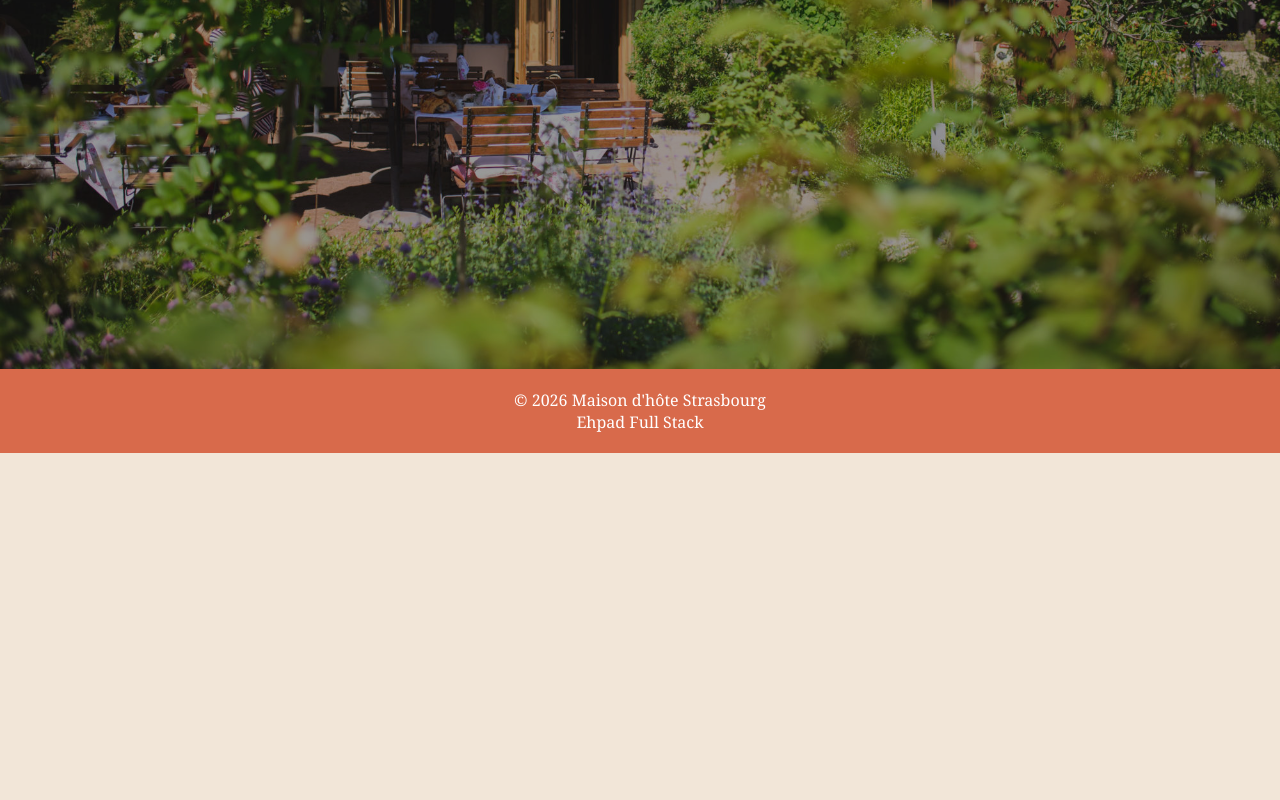
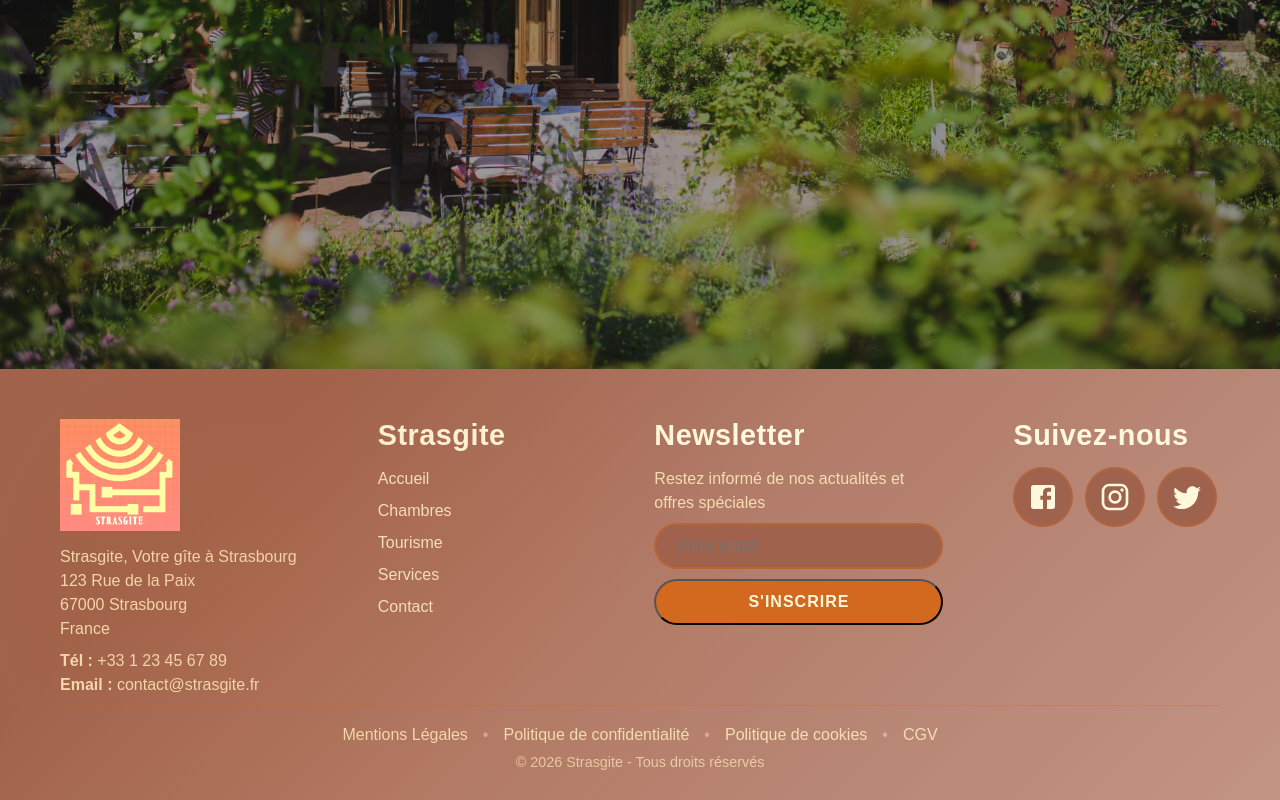
Before and after one commit to WildCodeSchool-2025-11/dev-web-orange-strasgite, a React (Vite) app: page / in a window 1280 px wide. Shown: the part 431-1231 px from the top of the page. Before the commit the page ends 884 px from the top, so only its background shows below. Built offline with nearby package versions, Linux system fonts and the light colour scheme.

Commit message:
modification footer

```diff
--- a/src/components/Footer.tsx
+++ b/src/components/Footer.tsx
@@ -1,10 +1,116 @@
-import "../styles/global.css";
+import { Facebook, Instagram, Twitter } from "@mui/icons-material";
 
 export default function Footer() {
 	return (
-		<footer>
-			<p>© {new Date().getFullYear()} Maison d'hôte Strasbourg</p>
-			<p>Ehpad Full Stack</p>
+		<footer className="footer">
+			<div className="footerContent">
+				{/* Section 1: Logo et Contact */}
+				<div className="footerSection">
+					<div className="footerLogo">
+						<img src="/images/logo-strasgite.png" alt="Strasgite Logo" />
+					</div>
+					<p className="footerAddress">
+						Strasgite, Votre gîte à Strasbourg
+						<br />
+						123 Rue de la Paix
+						<br />
+						67000 Strasbourg
+						<br />
+						France
+					</p>
+					<p className="footerContact">
+						<strong>Tél :</strong> +33 1 23 45 67 89
+						<br />
+						<strong>Email :</strong> contact@strasgite.fr
+					</p>
+				</div>
+
+				{/* Section 2: Navigation */}
+				<div className="footerSection">
+					<h3>Strasgite</h3>
+					<ul className="footerLinks">
+						<li>
+							<a href="/">Accueil</a>
+						</li>
+						<li>
+							<a href="/chambres">Chambres</a>
+						</li>
+						<li>
+							<a href="/tourisme">Tourisme</a>
+						</li>
+						<li>
+							<a href="/services">Services</a>
+						</li>
+						<li>
+							<a href="/contact">Contact</a>
+						</li>
+					</ul>
+				</div>
+
+				{/* Section 3: Newsletter */}
+				<div className="footerSection">
+					<h3>Newsletter</h3>
+					<p className="newsletterText">
+						Restez informé de nos actualités et offres spéciales
+					</p>
+					<form className="newsletterForm">
+						<input
+							type="email"
+							placeholder="Votre email"
+							required
+							aria-label="Email pour newsletter"
+						/>
+						<button type="submit">S'inscrire</button>
+					</form>
+				</div>
+
+				{/* Section 4: Réseaux sociaux */}
+				<div className="footerSection">
+					<h3>Suivez-nous</h3>
+					<div className="socials">
+						<a
+							href="https://www.facebook.com"
+							target="_blank"
+							rel="noopener noreferrer"
+							aria-label="Facebook"
+						>
+							<Facebook />
+						</a>
+						<a
+							href="https://www.instagram.com"
+							target="_blank"
+							rel="noopener noreferrer"
+							aria-label="Instagram"
+						>
+							<Instagram />
+						</a>
+						<a
+							href="https://www.twitter.com"
+							target="_blank"
+							rel="noopener noreferrer"
+							aria-label="Twitter"
+						>
+							<Twitter />
+						</a>
+					</div>
+				</div>
+			</div>
+
+			{/* Footer bottom */}
+			<div className="footerBottom">
+				<div className="footerLegal">
+					<a href="/mentions-legales">Mentions Légales</a>
+					<span className="separator">•</span>
+					<a href="/politique-confidentialite">Politique de confidentialité</a>
+					<span className="separator">•</span>
+					<a href="/politique-cookies">Politique de cookies</a>
+					<span className="separator">•</span>
+					<a href="/cgv">CGV</a>
+				</div>
+				<p className="footerCopyright">
+					© 2026 Strasgite - Tous droits réservés
+				</p>
+			</div>
 		</footer>
 	);
 }
--- a/src/pages/Contact.tsx
+++ b/src/pages/Contact.tsx
@@ -158,10 +158,9 @@ export default function ContactPage() {
 				<div className="contact-reviews">
 					<ReviewsCarousel />
 				</div>
-
-				{/* Footer */}
-				<Footer />
 			</div>
+			{/* Footer */}
+			<Footer />
 		</main>
 	);
 }
--- a/src/styles/global.css
+++ b/src/styles/global.css
@@ -52,9 +52,248 @@ header {
 .nav-links a:hover {
 	background-color: var(--hover-color);
 }
-footer {
-	background-color: var(--primary-color);
-	color: white;
+/* FOOTER  */
+.footer {
+	background: linear-gradient(135deg, #9f624d 20%, #b17b68 50%, #c29484 100%);
+	color: #fff8dc;
+	padding: 50px 60px 30px;
+	position: relative;
+	overflow: hidden;
+	font-family: "Arial", sans-serif;
+}
+
+.footer::before {
+	content: "";
+	position: absolute;
+	top: 0;
+	left: 0;
+	right: 0;
+	height: 100%;
+	background: radial-gradient(
+		circle at 20% 50%,
+		rgba(210, 105, 30, 0.1) 0%,
+		transparent 50%
+	);
+	pointer-events: none;
+}
+
+.footerContent {
+	display: grid;
+	grid-template-columns: 1.2fr 1fr 1.4fr 1fr;
+	gap: 70px;
+}
+
+.footerSection h3 {
+	color: #fff8dc;
+	font-size: 1.8rem;
+	margin-bottom: 15px;
+	font-weight: 600;
+	letter-spacing: 0.5px;
+}
+
+/* Logo et texte */
+.footerLogo img {
+	max-width: 120px;
+	height: auto;
+	margin-bottom: 10px;
+	filter: brightness(1.2);
+}
+
+.footerAddress,
+.footerContact,
+.newsletterText,
+.footerLinks a {
+	color: #f5deb3;
+	font-size: 1rem;
+	line-height: 1.5;
+	margin-bottom: 8px;
+}
+
+/* Liens navigation */
+.footerLinks {
+	list-style: none;
+	padding: 0;
+	margin: 0;
+}
+
+.footerLinks li {
+	margin-bottom: 8px;
+}
+
+.footerLinks a {
+	position: relative;
+	text-decoration: none;
+	transition: all 0.3s ease;
+}
+
+.footerLinks a::before {
+	content: "→";
+	position: absolute;
+	left: -18px;
+	opacity: 0;
+	transition: all 0.3s ease;
+	color: #d2691e;
+}
+
+.footerLinks a:hover {
+	color: #fff8dc;
+	padding-left: 20px;
+}
+
+.footerLinks a:hover::before {
+	opacity: 1;
+	left: 0;
+}
+
+/* Newsletter */
+.newsletterForm {
+	display: flex;
+	flex-direction: column;
+	gap: 10px;
+}
+
+.newsletterForm input,
+.newsletterForm button {
+	width: 100%;
+	max-width: 400px;
+}
+
+.newsletterForm input {
+	padding: 12px 20px;
+	border: 2px solid rgba(210, 105, 30, 0.5);
+	border-radius: 25px;
+	background: #9f624d;
+	color: #fff8dc;
+	font-size: 1rem;
+	outline: none;
+	transition: all 0.3s ease;
+}
+
+.newsletterForm input:focus {
+	background: rgba(255, 248, 220, 0.2);
+	border-color: #d2691e;
+	box-shadow: 0 0 0 3px rgba(156, 75, 17, 0.2);
+}
+
+.newsletterForm button {
+	padding: 12px 20px;
+	background: #d2691e;
+	color: #fff8dc;
+	border-radius: 25px;
+	font-weight: 600;
+	cursor: pointer;
+	text-transform: uppercase;
+	letter-spacing: 1px;
+	font-size: 1rem;
+	transition: all 0.3s ease;
+}
+
+.newsletterForm button:hover {
+	background: #cd853f;
+	transform: scale(1.05);
+	box-shadow: 0 5px 15px rgba(210, 105, 30, 0.4);
+}
+
+/* Réseaux sociaux */
+.socials {
+	display: flex;
+	gap: 12px;
+	flex-wrap: wrap;
+}
+
+.socials a {
+	background: #9f624d;
+	color: #fff8dc;
+	width: 60px;
+	height: 60px;
+	display: flex;
+	align-items: center;
+	justify-content: center;
+	border-radius: 50%;
+	border: 2px solid rgba(210, 105, 30, 0.3);
+	transition: all 0.3s ease;
+}
+
+.socials a:hover {
+	background: #d2691e;
+	transform: translateY(-5px) scale(1.1);
+	box-shadow: 0 8px 20px rgba(210, 105, 30, 0.4);
+	border-color: #fff8dc;
+}
+
+.socials a svg {
+	width: 32px;
+	height: 32px;
+	transition: transform 0.3s ease;
+}
+
+.socials a:hover svg {
+	transform: scale(1.2);
+}
+
+/* Footer bottom */
+.footerBottom {
+	border-top: 1px solid rgba(210, 105, 30, 0.3);
+	padding-top: 20px;
 	text-align: center;
-	padding: 20px;
 }
+
+.footerLegal {
+	display: flex;
+	justify-content: center;
+	flex-wrap: wrap;
+	gap: 15px;
+	margin-bottom: 10px;
+}
+
+.footerLegal a {
+	color: #f5deb3;
+	text-decoration: none;
+	transition: color 0.3s ease;
+}
+
+.footerLegal a:hover {
+	color: #fff8dc;
+	text-decoration: underline;
+}
+
+.separator {
+	color: rgba(245, 222, 179, 0.5);
+}
+
+.footerCopyright {
+	color: rgba(245, 222, 179, 0.8);
+	font-size: 0.9rem;
+	margin: 0;
+}
+
+/* Responsive */
+@media (max-width: 1024px) {
+	.footerContent {
+		grid-template-columns: 1fr 1fr;
+	}
+}
+
+@media (max-width: 768px) {
+	.footerContent {
+		grid-template-columns: 1fr;
+		gap: 25px;
+	}
+	.footerSection h3 {
+		font-size: 1.4rem;
+	}
+	.newsletterForm input,
+	.newsletterForm button {
+		max-width: 100%;
+	}
+	.socials {
+		justify-content: flex-start;
+	}
+	.footerLegal {
+		flex-direction: column;
+		gap: 10px;
+	}
+	.separator {
+		display: none;
+	}
+}
```
